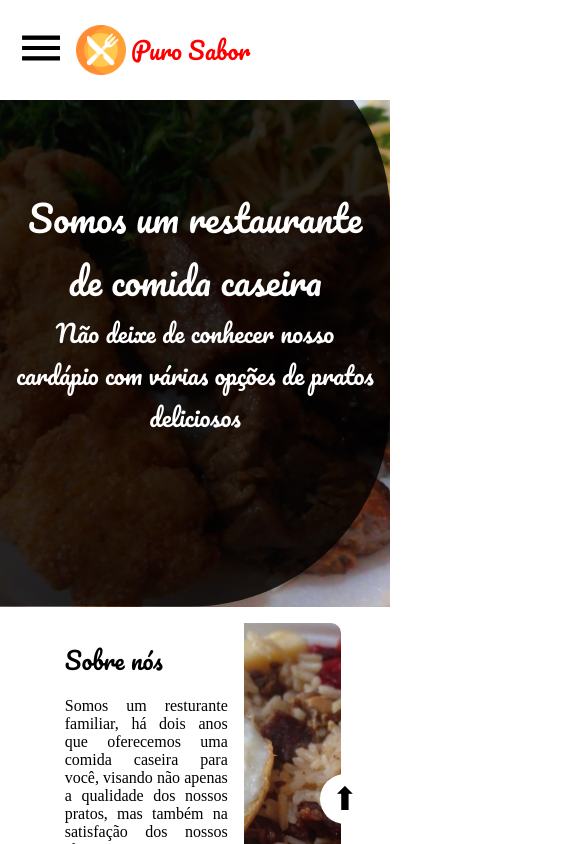
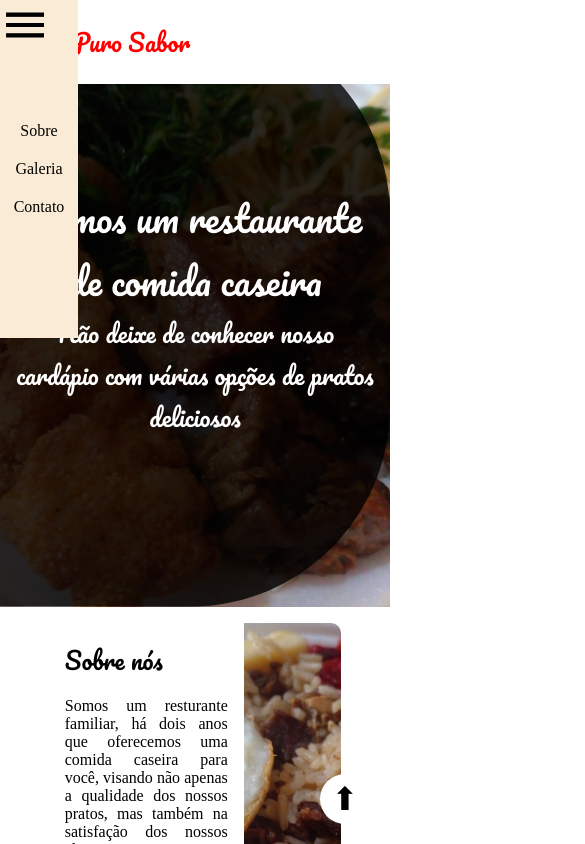
Before and after one commit to Tewdric/restaurant-Site, a plain HTML site: page index.html in a window 390 px wide. Both pictures are taken after a click on the element 41 px from the left and 50 px from the top of the page. Shown: the top 844 px of the page, 585 px wide, since content can reach past the window. Drawn offline with Linux system fonts and the light colour scheme.

Commit message:
fieto o menu bar mobile

```diff
--- a/assets/css/componentes/nav-bar.css
+++ b/assets/css/componentes/nav-bar.css
@@ -1,17 +1,17 @@
 .nav-bar{
     width: 100%;
-    height: 100px;
+    height: 10%;
     background-color: var(--color-primary);
     display: flex;
     flex-direction: row;
-    justify-content: space-between;
+    justify-content: space-around;
     align-items: center;
     padding: 1rem;
     position: fixed;
     top: 0;
     left: 0;
+
     z-index: 1;
-
     .btn-menu-mobile{
         display: none;
     }
@@ -67,6 +67,43 @@
         .btn-menu-mobile{
             display: block;
             cursor: pointer;
+
+        }
+
+        .btn-menu-mobile.ativo{
+            display: block;
+            cursor: pointer;
+            background-color: antiquewhite;
+            /* z-index: 2; */
+            width: 20%;
+            height: 40%;
+            position: fixed;
+            top: 0;
+            left: 0;
+
+            ul{
+                width: 100%;
+                display: flex;
+                flex-direction: column;
+                justify-content: center;
+                align-items: center;
+
+                text-align: center;
+
+                position: absolute;
+                top: 50%;
+                left: 50%;
+                transform: translate(-50%, -50%);
+
+                li{
+                    width: 100%;
+                }
+                li:hover{
+                    background-color: rgb(212, 212, 212);
+                }
+            }
+
+
         }
 
         & ul{
--- a/assets/css/componentes/section-banner.css
+++ b/assets/css/componentes/section-banner.css
@@ -7,6 +7,8 @@ main{
     align-items: center;
 
     gap: 1rem;
+
+    z-index: -2;
     .banner{
         width: 100%;
         height: 100%;
--- a/assets/css/componentes/section-cardapio.css
+++ b/assets/css/componentes/section-cardapio.css
@@ -60,11 +60,11 @@ dialog{
     height: 80%;
 
     border: none;
-
+    overflow: hidden;
     img{
         width: 100%;
         height: 100%;
-        object-fit: cover;
+        object-fit: fill;
     }
 
     button{
--- a/assets/css/componentes/section-contato.css
+++ b/assets/css/componentes/section-contato.css
@@ -1,5 +1,5 @@
 .contato{
-    width: 70%;
+    width: 80%;
     height: 50%;
     display: flex;
     flex-direction: row;
@@ -9,6 +9,7 @@
 
     margin-bottom: 1rem;
     span{
+        width: 50%;
         margin-top: 1rem;
         display: flex;
         flex-direction: column;
@@ -64,3 +65,8 @@
    }
 
 }
+
+#mapa{
+    width: 100%;
+    height: 100%;
+}
--- a/assets/css/style.css
+++ b/assets/css/style.css
@@ -7,6 +7,7 @@
 :root{
     --color-primary: #fff;
 }
+
 
 html{
     scroll-behavior: smooth;
--- /dev/null
+++ b/assets/js/menu-mobile.js
@@ -0,0 +1,5 @@
+const btn_menu_mobile = document.querySelector('.btn-menu-mobile');
+
+btn_menu_mobile.addEventListener('click', () => {
+    btn_menu_mobile.classList.toggle('ativo');
+});
--- a/index.html
+++ b/index.html
@@ -21,6 +21,11 @@
     <nav class="nav-bar">
         <div class="btn-menu-mobile">
             <img src="./img/menu_24dp_000000_FILL0_wght400_GRAD0_opsz24.png" alt="logo">
+            <ul class="ul-menu-mobile">
+                <li><a href="#sobre">Sobre</a></li>
+                <li><a href="#cardapio">Galeria</a></li>
+                <li><a href="#contato">Contato</a></li>
+            </ul>
         </div>
         <picture class="logo">
             <img src="./img/icon_restaurante.png" alt="logo">
@@ -84,7 +89,8 @@
                   <button>  <img src="./img/whatsapp.png" alt=""><a href="https://wa.me/5567993142729" target="_blank">Fale conosco</a></button>
                 </span>
             </span>
-            <a href="https://www.google.com.br/maps/place/R.+Ant%C3%B4nio+P%C3%ADres+de+Oliveira,+313+-+Vila+Moreninha+IV,+Campo+Grande+-+MS,+79065-490/@-20.5584538,-54.5713691,17z/data=!4m6!3m5!1s0x9486f02a418a2933:0xb14f7ca340c12ca!8m2!3d-20.5584789!4d-54.5694164!16s%2Fg%2F11h_yqd_qz?entry=ttu&g_ep=EgoyMDI1MDIxOS4xIKXMDSoASAFQAw%3D%3D"><img src="./img/chrome_woqnXP0JJY.png" alt=""></a>
+            <a href="https://www.google.com.br/maps/place/R.+Ant%C3%B4nio+P%C3%ADres+de+Oliveira,+313+-+Vila+Moreninha+IV,+Campo+Grande+-+MS,+79065-490/@-20.5584538,-54.5713691,17z/data=!4m6!3m5!1s0x9486f02a418a2933:0xb14f7ca340c12ca!8m2!3d-20.5584789!4d-54.5694164!16s%2Fg%2F11h_yqd_qz?entry=ttu&g_ep=EgoyMDI1MDIxOS4xIKXMDSoASAFQAw%3D%3D">
+                <img src="./img/chrome_woqnXP0JJY.png"  id="mapa" alt=""></a>
 
         </section>
     </main>
@@ -117,5 +123,6 @@
 
     </footer>
     <script src="./assets/js/carrossel.js"></script>
+    <script src="./assets/js/menu-mobile.js"></script>
 </body>
 </html>
```
